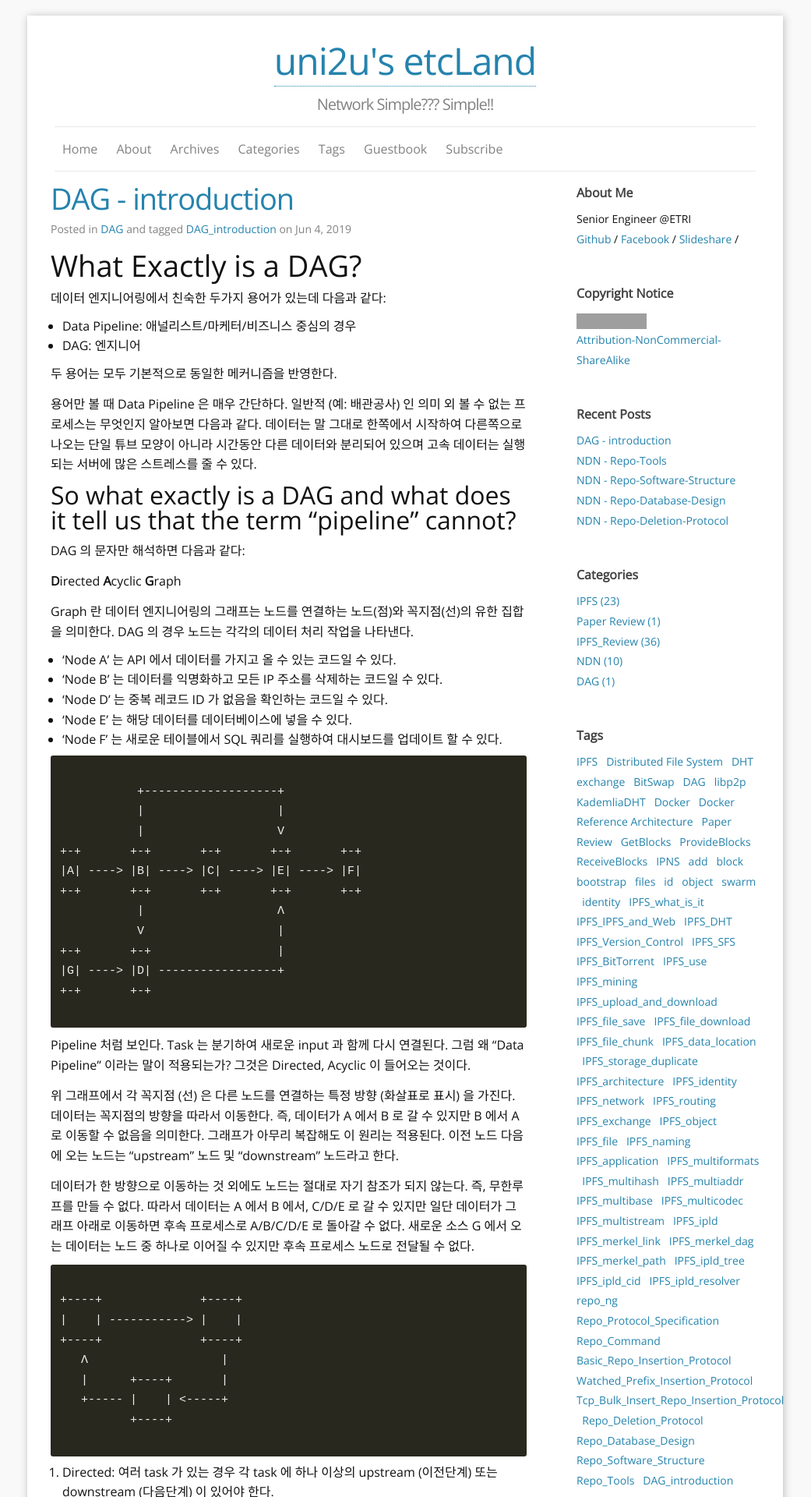
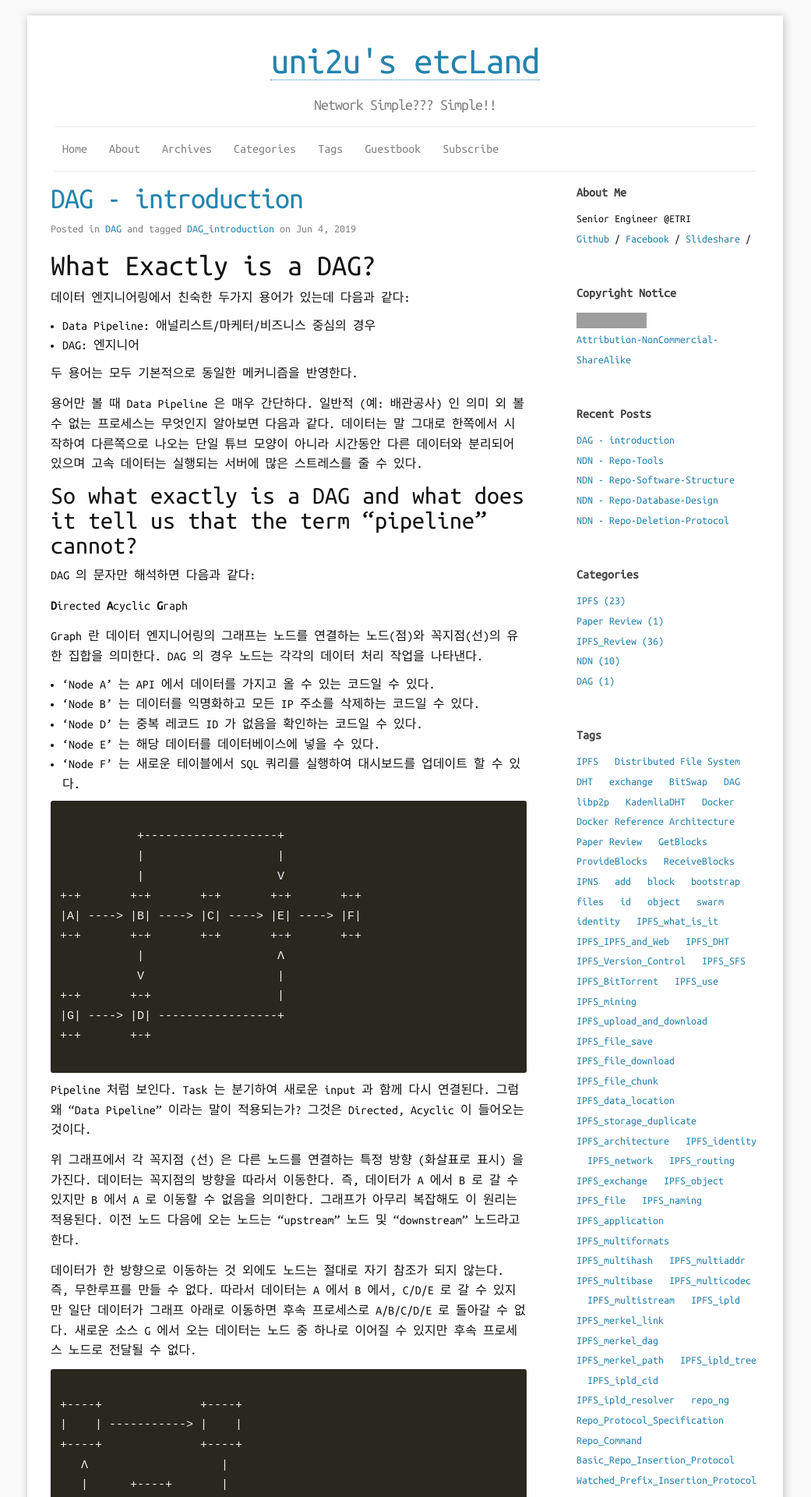
Before and after one commit to uni2u/uni2u.github.io, a Jekyll site: the page built from index.html, in a window 1280 px wide. Shown: the top 1920 px of the page at 78% size, without its empty margins (120-1161 px from the left). Built offline with Jekyll 4.4.1, drawn with Linux system fonts in a browser that asks for light colours; the list of posts is cut into pages by our own code; grey boxes are pictures that could not be loaded.

Commit message:
Ubuntu Mono

```diff
--- a/css/main.scss
+++ b/css/main.scss
@@ -62,3 +62,4 @@ $on-laptop:        800px;
 @import url('http://fonts.googleapis.com/css?family=Open+Sans');
 @import url('http://fonts.googleapis.com/css?family=Lato');
 @import url('https://maxcdn.bootstrapcdn.com/font-awesome/4.7.0/css/font-awesome.min.css');
+@import url('https://fonts.googleapis.com/css?family=Ubuntu+Mono');
```
